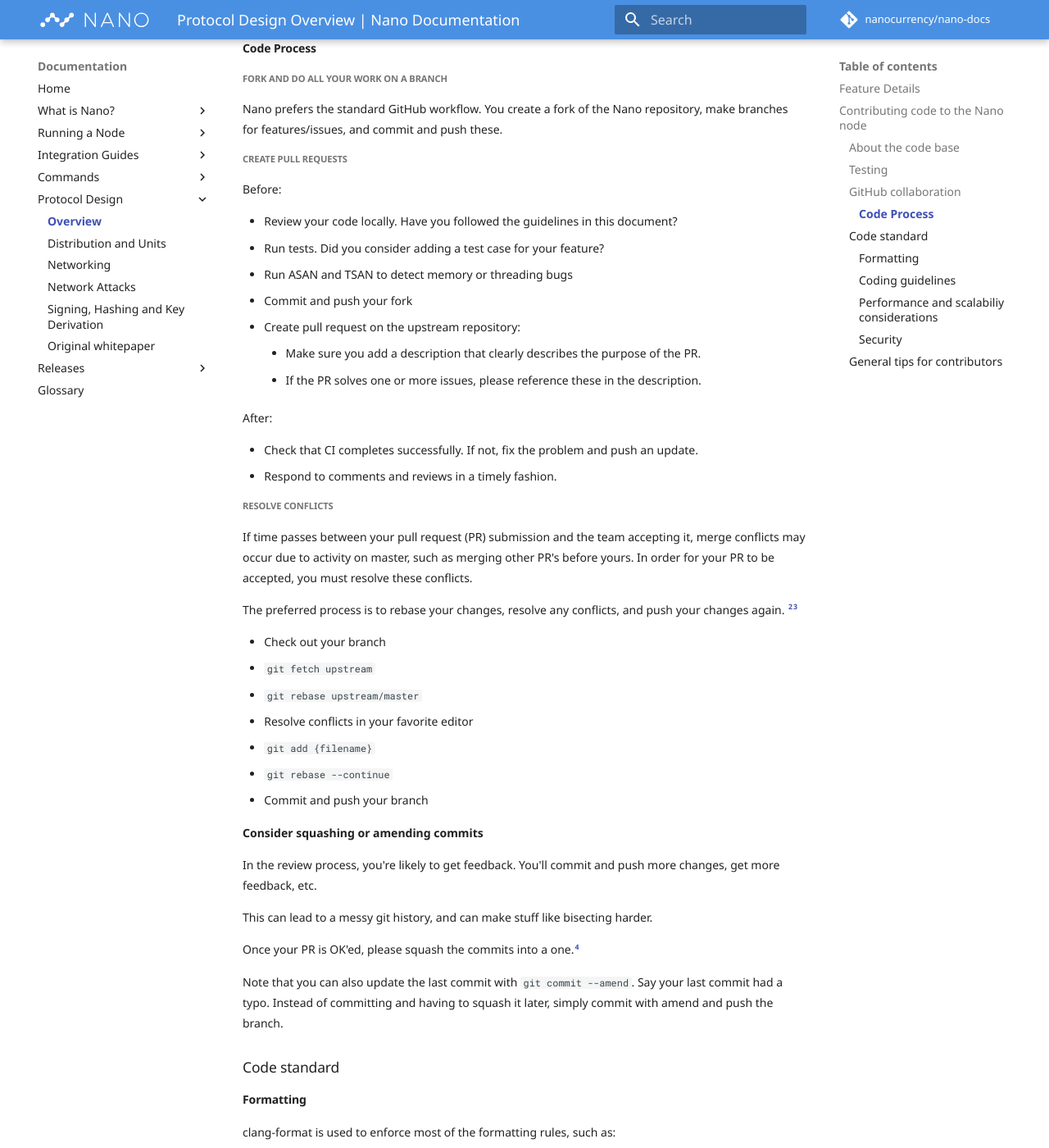
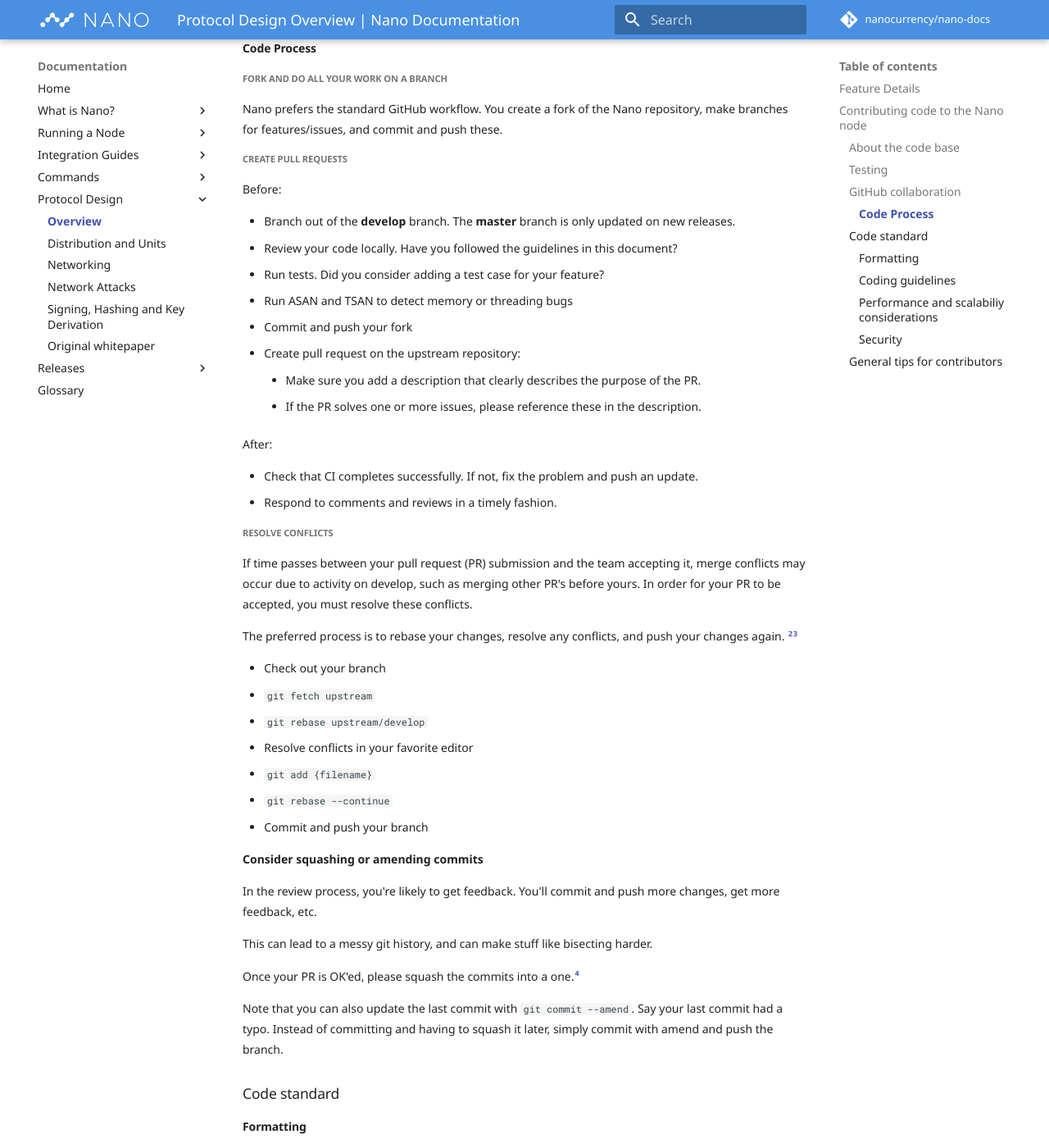
Before and after one commit to nanocurrency/nano-docs, an MkDocs documentation site: the page built from docs/protocol-design/overview.md, in a window 1280 px wide and 1400 px high, scrolled down 2790 px. Shown: the whole window at 82% size. Built offline with MkDocs 1.6.1 and Material for MkDocs 9.7.7, drawn with Linux system fonts in a browser that asks for light colours; comment, search, counter and statistics services are not loaded.

Commit message:
Update guide on contributing (#290)
Some mentions of the `master` branch have been changed to `develop`.

```diff
--- a/docs/protocol-design/overview.md
+++ b/docs/protocol-design/overview.md
@@ -94,6 +94,7 @@
 
 Before:
 
+* Branch out of the **develop** branch. The **master** branch is only updated on new releases.
 * Review your code locally. Have you followed the guidelines in this document?
 * Run tests. Did you consider adding a test case for your feature?
 * Run ASAN and TSAN to detect memory or threading bugs
@@ -109,13 +110,13 @@
 
 ##### Resolve conflicts
 
-If time passes between your pull request (PR) submission and the team accepting it, merge conflicts may occur due to activity on master, such as merging other PR's before yours. In order for your PR to be accepted, you must resolve these conflicts.
+If time passes between your pull request (PR) submission and the team accepting it, merge conflicts may occur due to activity on develop, such as merging other PR's before yours. In order for your PR to be accepted, you must resolve these conflicts.
 
 The preferred process is to rebase your changes, resolve any conflicts, and push your changes again. [^2][^3]
 
 * Check out your branch
 * `git fetch upstream`
-* `git rebase upstream/master`
+* `git rebase upstream/develop`
 * Resolve conflicts in your favorite editor
 * `git add {filename}`
 * `git rebase --continue`
```
